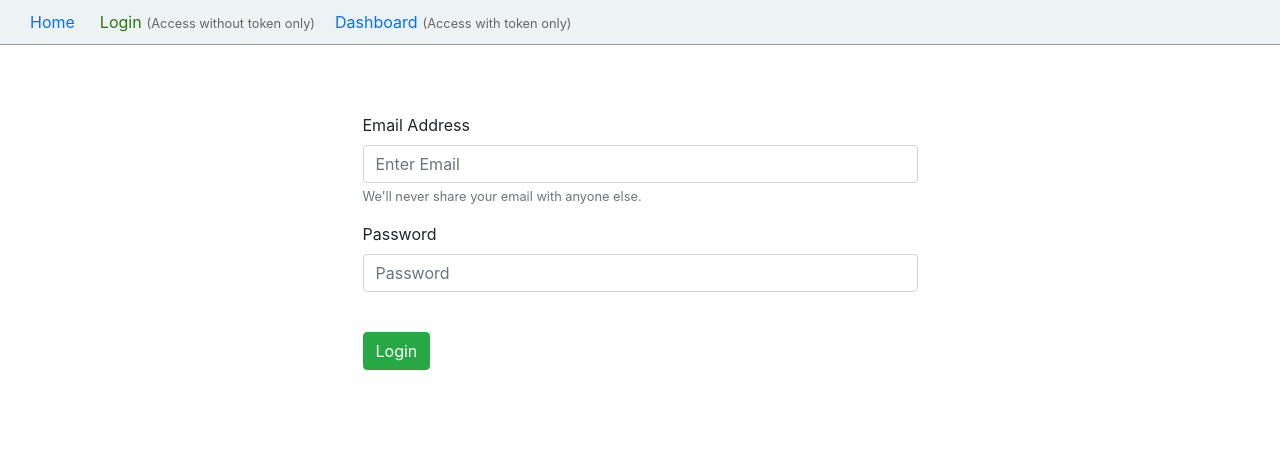
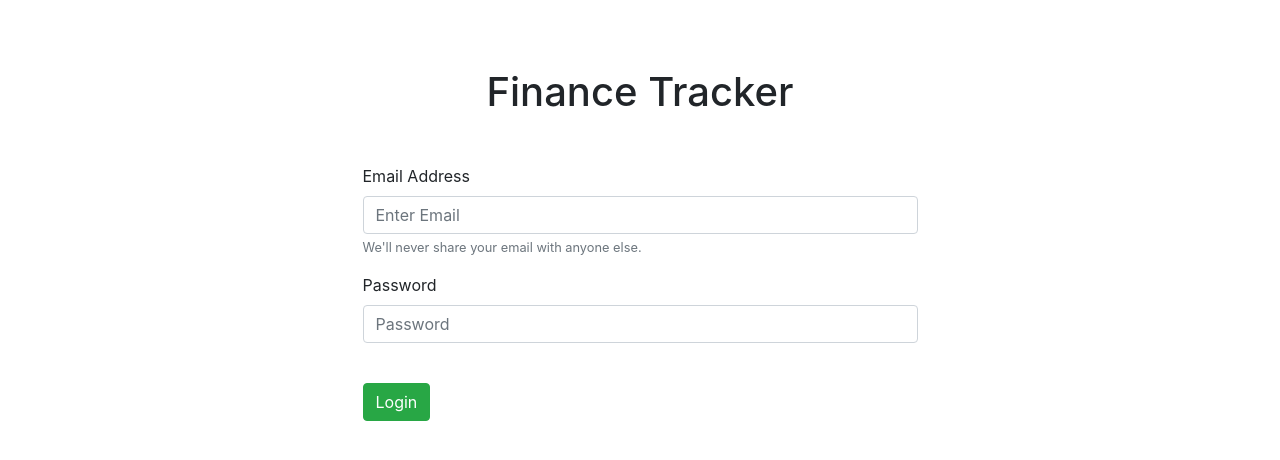
Before and after one commit to abdullahaslam2223/finance-tracker-ui, a React (Create React App) app: page /login in a window 1280 px wide. Shown: the top 460 px of the page. Built offline with nearby package versions, Linux system fonts and the light colour scheme.

Commit message:
adding title

```diff
--- a/src/App.js
+++ b/src/App.js
@@ -11,11 +11,11 @@ function App() {
   return (
     <BrowserRouter>
       <div>
-          <div className="header">
+          {/* <div className="header">
             <NavLink className={({ isActive }) => isActive ? 'active' : ''} to="/">Home</NavLink>
             <NavLink className={({ isActive }) => isActive ? 'active' : ''} to="/login">Login</NavLink><small>(Access without token only)</small>
             <NavLink className={({ isActive }) => isActive ? 'active' : ''} to="/dashboard">Dashboard</NavLink><small>(Access with token only)</small>
-          </div>
+          </div> */}
           <div className="content">
             <Routes>
               <Route path="*" element={<NotFound />} />
--- a/src/pages/Login.js
+++ b/src/pages/Login.js
@@ -36,6 +36,8 @@ function Login() {
     }
 
     return (
+      <>
+        <h1 className='text-center mt-5'>Finance Tracker</h1>
         <Container className="d-flex justify-content-center mt-5">
           <Form className='w-50'>
             <Form.Group className='mb-3' controlId='loginEmail'>
@@ -57,6 +59,7 @@ function Login() {
             </Button>
           </Form>
         </Container>
+      </>
       );
 }
 
```
Lines whose indentation alone changed are shown as unchanged.
